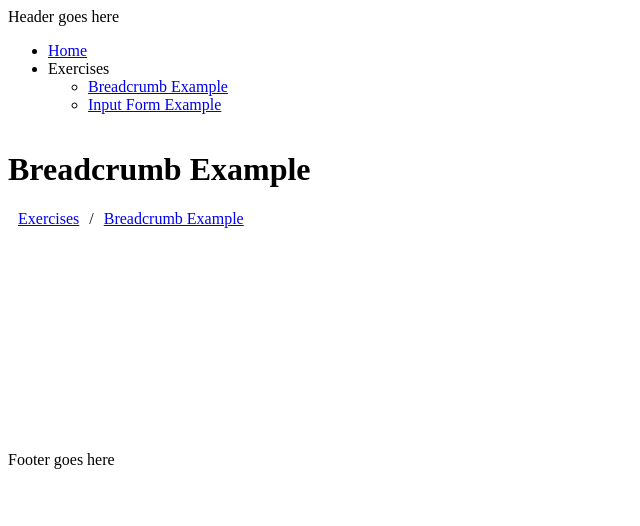
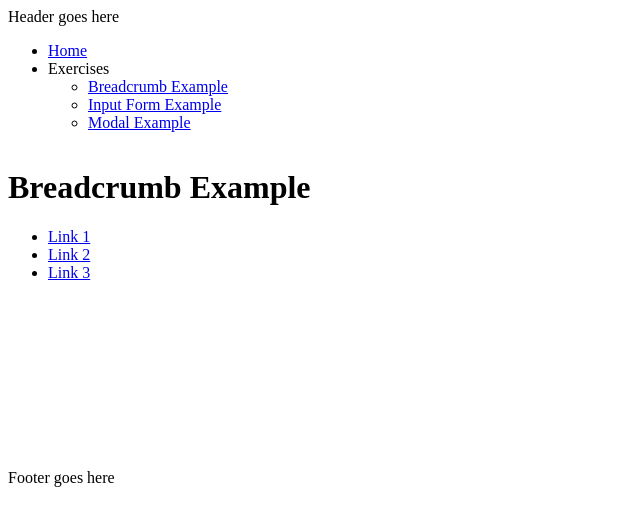
Before and after one commit to janlajara/vue3-practice, a Vue app: page /#/exercises/breadcrumb in a window 1280 px wide. Shown: the top 526 px of the page, without its empty margins (0-640 px from the left). Built offline with nearby package versions, Linux system fonts and the light colour scheme.

Commit message:
deeper nesting for breadcrumb

```diff
--- a/src/components/Breadcrumbs.vue
+++ b/src/components/Breadcrumbs.vue
@@ -12,15 +12,21 @@
 
 
 <script>
+import {watch, ref} from 'vue'
 import {useRoute} from 'vue-router'
 
 export default {
     name: 'Breadcrumbs',
     setup() {
         const route = useRoute()
+        let breadcrumbs = ref([])
+
+        watch(()=> route.name,
+            () => {breadcrumbs.value = route.matched}
+        )
 
         return {
-            breadcrumbs : route.matched
+            breadcrumbs
         }
     }
 }
--- a/src/router/index.js
+++ b/src/router/index.js
@@ -14,11 +14,20 @@ const routes = [
     children: [{
       path: 'breadcrumb',
       name: 'Breadcrumb Example',
-      component: () => import('../views/contents/exercises/BreadcrumbExample.vue'),
+      component:  () => import('../views/contents/exercises/BreadcrumbExample.vue'),
+      children: [
+        {path: '1', name: '1', component: Passthrough},
+        {path: '2', name: '2', component: Passthrough},
+        {path: '3', name: '3', component: Passthrough},
+      ]
     }, {
       path: 'input-form',
       name: 'Input Form Example',
       component: () => import('../views/contents/exercises/InputFormExample.vue')
+    }, {
+      path: 'modal',
+      name: 'Modal Example',
+      component: () => import('../views/contents/exercises/ModalExample.vue')
     }]
   }
 ]
--- a/src/views/contents/exercises/BreadcrumbExample.vue
+++ b/src/views/contents/exercises/BreadcrumbExample.vue
@@ -1,4 +1,9 @@
 <template>
+    <ul>
+        <li v-for="(n, i) in ['1','2','3']" :key="i">
+            <router-link :to="{name: n}">Link {{n}}</router-link>
+        </li>
+    </ul>
     <Breadcrumbs/>
 </template>
 
```
